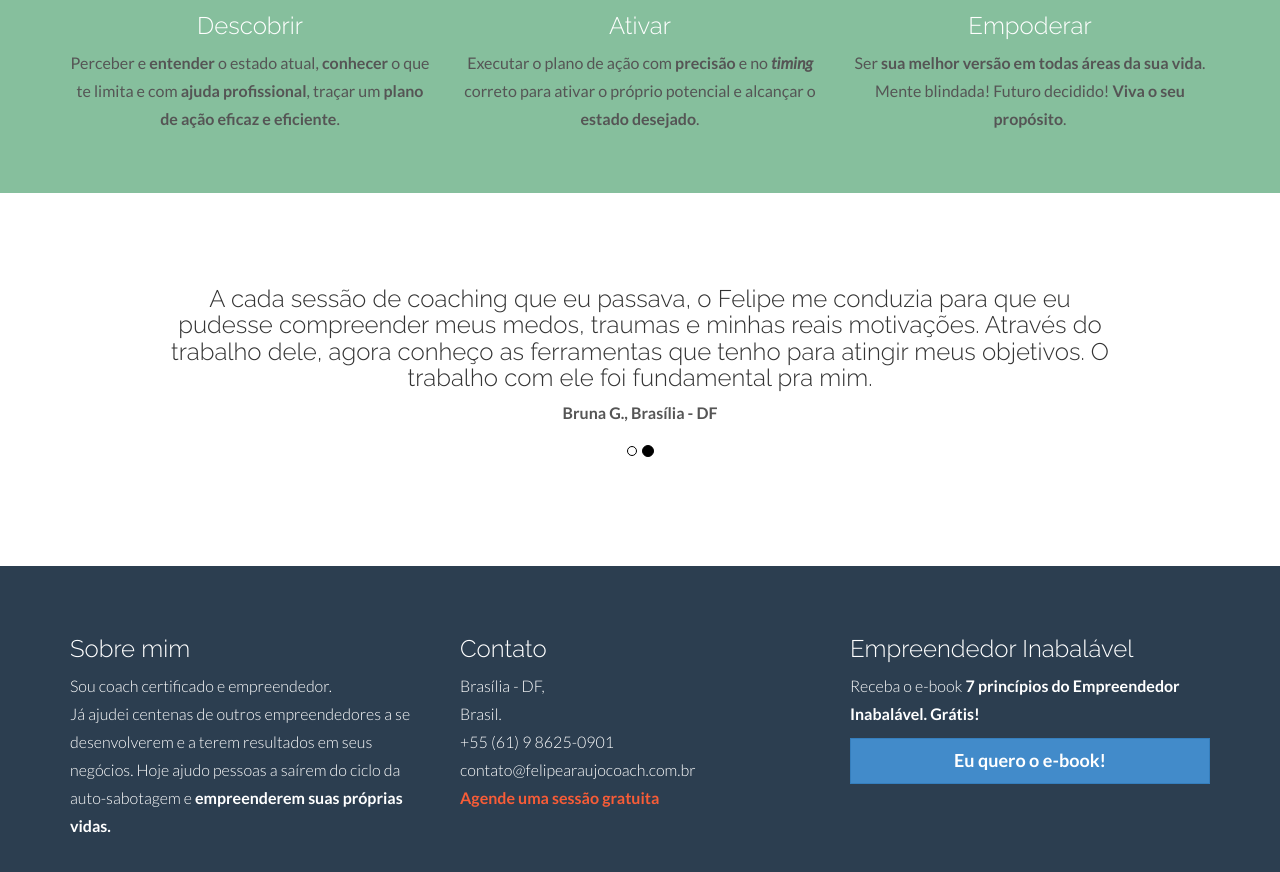
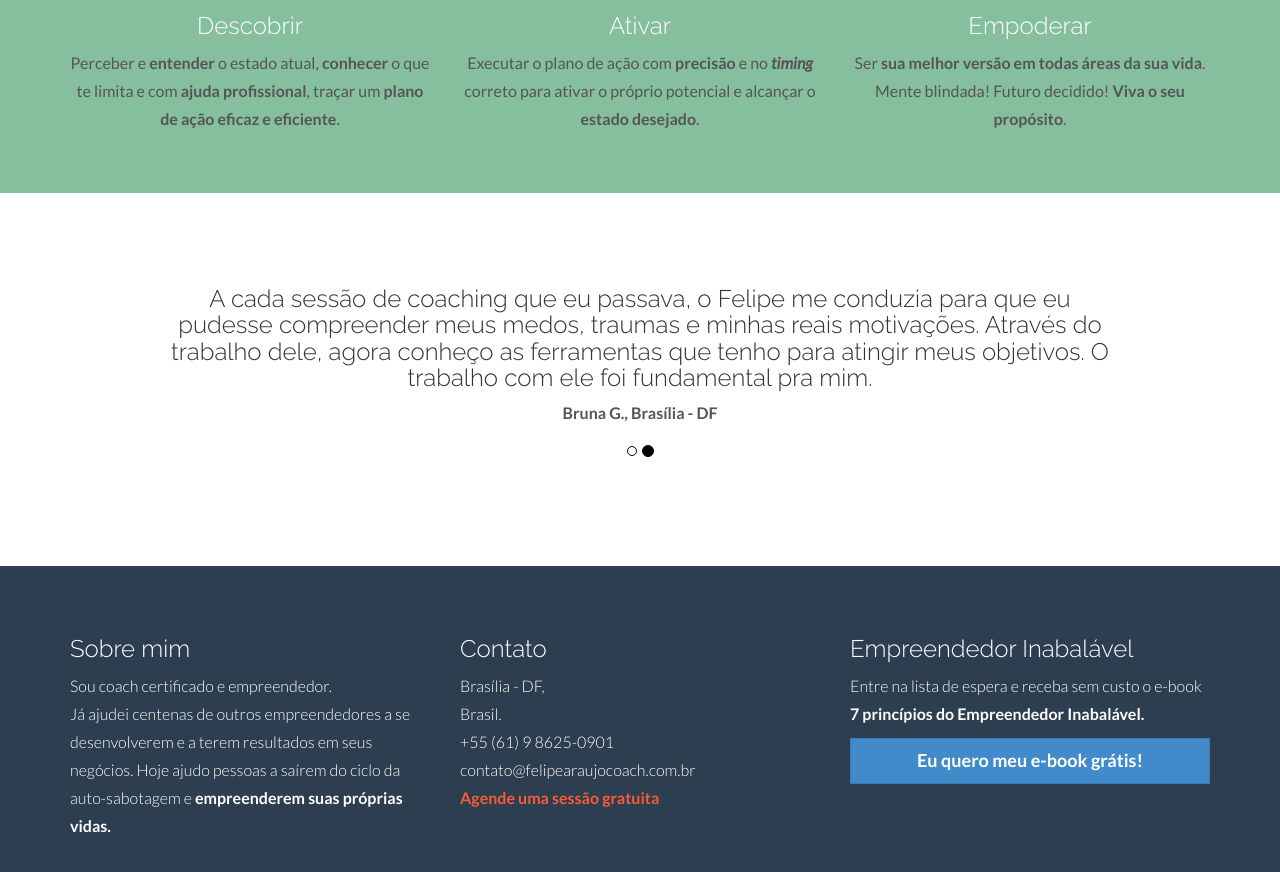
Before and after one commit to araujofelipe/felipearaujocoach, a Jekyll site: the page built from index.html, in a window 1280 px wide and 900 px high, scrolled down 833 px. Shown: the top 872 px of the window. Built offline with Jekyll 4.4.1, drawn with Linux system fonts in a browser that asks for light colours.

Commit message:
Texto call to action

```diff
--- a/_includes/footer.html
+++ b/_includes/footer.html
@@ -20,10 +20,10 @@
 			</div>
 			<div class="col-lg-4">
 				<h3>Empreendedor Inabalável </h3>
-				<p>Receba o e-book <b>7 princípios do Empreendedor Inabalável.</b> <b>Grátis!</b></p>
+				<p>Entre na lista de espera e receba sem custo o e-book  <b>7 princípios do Empreendedor Inabalável.</b></p>
 				<!-- <a href="http://eepurl.com/b6EClD" target="_blank" class="btn btn-theme">INSCREVER-SE</a> -->
 				<button type="button" class="btn btn-primary btn-lg col-lg-12" data-toggle="modal" data-target="#ebook-modal">
-					Eu quero o e-book!
+					Eu quero meu e-book grátis!
 				</button>
 			</div>
 		</div>
```
